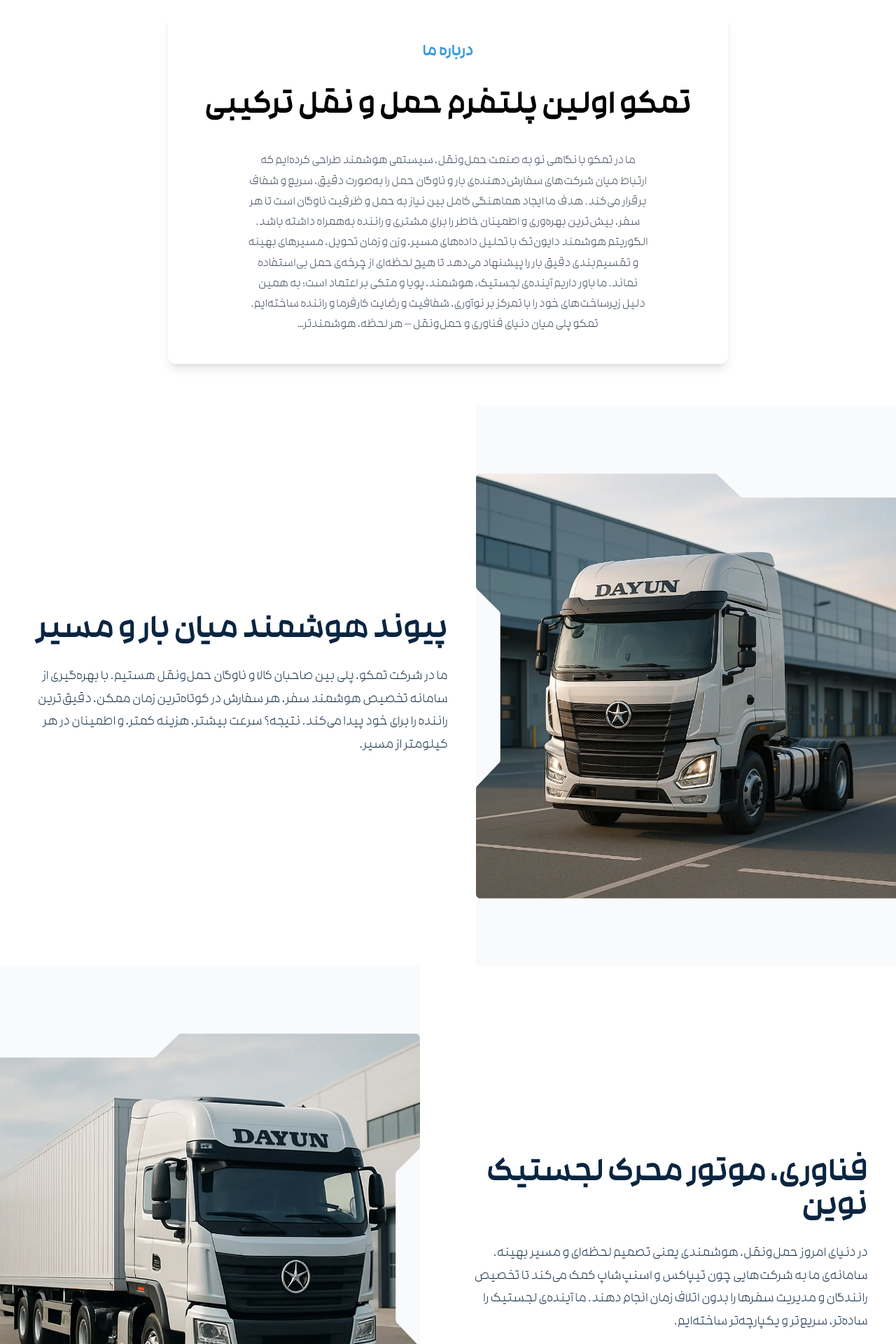
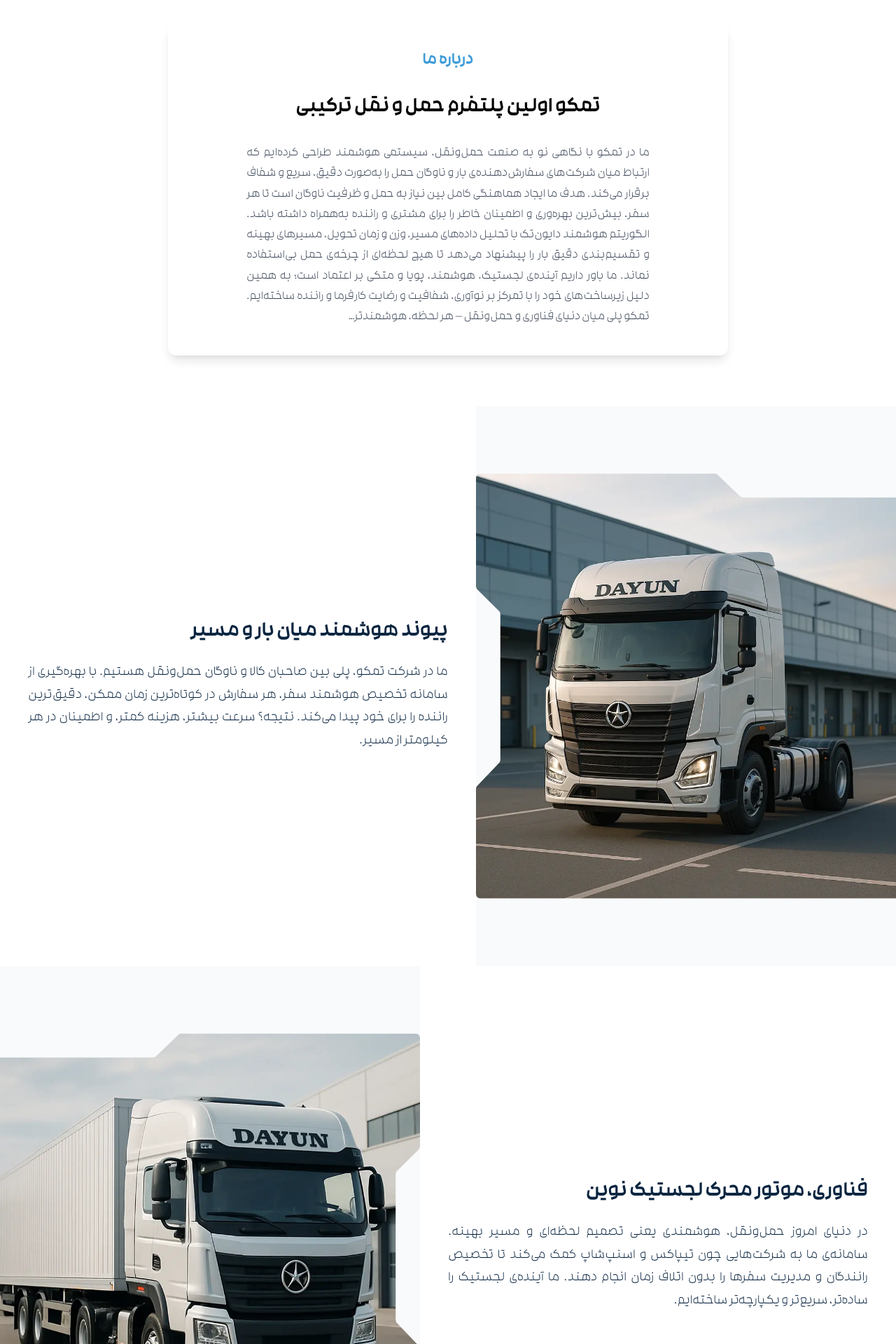
Before and after one commit to AMIRBAXXTER/tmco_project, a Next.js app in the folder frontend/: page /about in a window 1280 px wide. Shown: the part 220-2140 px from the top of the page at 70% size. Built offline with nearby package versions, Linux system fonts and the light colour scheme; no server answers.

Commit message:
fix page texts in all components

```diff
--- a/frontend/src/app/about/components/AboutBottom.js
+++ b/frontend/src/app/about/components/AboutBottom.js
@@ -29,7 +29,7 @@ export default function AboutBottom() {
 
           <p
             key="paragraph"
-            className="w-full sm:w-4/5 text-center mx-auto text-base md:text-lg leading-relaxed text-gray-700"
+            className="w-full sm:w-4/5 mx-auto text-base md:text-lg leading-relaxed text-gray-700 text-justify"
           >
             ما در تمکو باور داریم که حمل‌ونقل تنها جابه‌جایی بار نیست، بلکه
             زنجیره‌ای از اعتماد، دقت و تصمیم‌گیری هوشمند است. هر مسیر برای ما
--- a/frontend/src/app/about/components/AboutTitle.js
+++ b/frontend/src/app/about/components/AboutTitle.js
@@ -30,12 +30,12 @@ export default function AboutTitle() {
 
           <h1
             key="main-title"
-            className="font-bold text-3xl md:text-5xl text-center leading-tight"
+            className="font-bold text-3xl leading-tight text-justify"
           >
             تمکو اولین پلتفرم حمل و نقل ترکیبی
           </h1>,
 
-          <p key="paragraph" className="w-full sm:w-4/5 text-center text-base md:text-lg mx-auto leading-relaxed text-gray-700">
+          <p key="paragraph" className="w-full sm:w-4/5 text-base md:text-lg mx-auto leading-relaxed text-gray-700 text-justify">
             ما در تمکو با نگاهی نو به صنعت حمل‌ونقل، سیستمی هوشمند طراحی کرده‌ایم که ارتباط میان شرکت‌های سفارش‌دهنده‌ی بار و ناوگان حمل را به‌صورت دقیق، سریع و شفاف برقرار می‌کند. هدف ما ایجاد هماهنگی کامل بین نیاز به حمل و ظرفیت ناوگان است تا هر سفر، بیش‌ترین بهره‌وری و اطمینان خاطر را برای مشتری و راننده به‌همراه داشته باشد.
 
             الگوریتم هوشمند دایون‌تک با تحلیل داده‌های مسیر، وزن و زمان تحویل، مسیرهای بهینه و تقسیم‌بندی دقیق بار را پیشنهاد می‌دهد تا هیچ لحظه‌ای از چرخه‌ی حمل بی‌استفاده نماند.
--- a/frontend/src/app/about/components/BottomSection.js
+++ b/frontend/src/app/about/components/BottomSection.js
@@ -44,13 +44,13 @@ export default function BottomSection() {
         {[
           <h2
             key="title"
-            className="text-3xl md:text-5xl font-bold mb-6 text-[#0A2540]"
+            className="text-3xl font-bold mb-6 text-[#0A2540] text-justify"
           >
             فناوری، موتور محرک لجستیک نوین
           </h2>,
           <p
             key="desc"
-            className="text-[#0A2540] text-xl leading-relaxed"
+            className="text-[#0A2540] text-xl leading-relaxed text-justify"
           >
             در دنیای امروز حمل‌ونقل، هوشمندی یعنی تصمیم لحظه‌ای و مسیر بهینه.
             سامانه‌ی ما به شرکت‌هایی چون تیپاکس و اسنپ‌شاپ کمک می‌کند تا تخصیص
--- a/frontend/src/app/about/components/TopSection.js
+++ b/frontend/src/app/about/components/TopSection.js
@@ -43,11 +43,11 @@ export default function TopSection() {
         {[
           <h2
             key="title"
-            className="text-3xl md:text-5xl font-bold mb-6 text-[#0A2540]"
+            className="text-3xl font-bold mb-6 text-[#0A2540] text-justify"
           >
             پیوند هوشمند میان بار و مسیر
           </h2>,
-          <p key="desc" className="text-[#0A2540] text-xl leading-relaxed">
+          <p key="desc" className="text-[#0A2540] text-xl leading-relaxed text-justify">
             ما در شرکت تمکو، پلی بین صاحبان کالا و ناوگان حمل‌ونقل هستیم. با
             بهره‌گیری از سامانه تخصیص هوشمند سفر، هر سفارش در کوتاه‌ترین زمان
             ممکن، دقیق‌ترین راننده را برای خود پیدا می‌کند. نتیجه؟ سرعت بیشتر،
--- a/frontend/src/app/contact/components/ContactTitle.js
+++ b/frontend/src/app/contact/components/ContactTitle.js
@@ -30,7 +30,7 @@ export default function ContactTitle() {
 
                     <p
                         key="main-title"
-                        className="font-bold text-2xl leading-tight text-right w-full whitespace-pre-line"
+                        className="font-bold text-2xl leading-tight w-full whitespace-pre-line text-justify"
                     >
                         {`ما در تمکو ارزش زیادی برای نظرات و پیشنهادهای شما قائل هستیم.
 
--- a/frontend/src/app/contact/components/MainForm.js
+++ b/frontend/src/app/contact/components/MainForm.js
@@ -141,7 +141,7 @@ export default function MainForm() {
                   <path d="M30 31.5C32.4853 31.5 34.5 29.4853 34.5 27C34.5 24.5147 32.4853 22.5 30 22.5C27.5147 22.5 25.5 24.5147 25.5 27C25.5 29.4853 27.5147 31.5 30 31.5Z"
                     stroke="white" strokeWidth="2" strokeLinecap="round" strokeLinejoin="round" />
                 </svg>
-                <span className="text-base md:text-lg font-medium leading-6 text-right">
+                <span className="text-base md:text-lg font-medium leading-6 text-right text-justify">
                   تهران، شهرک استقلال ریا، خیابان سپاه اسلام ۳۶، خیابان شهید عباس شفیعی هنجنی، پلاک ۴، طبقه همکف
                 </span>
               </div>
--- a/frontend/src/app/services/components/BottomSection.js
+++ b/frontend/src/app/services/components/BottomSection.js
@@ -55,7 +55,7 @@ export default function BottomSection() {
         <h2 className="text-3xl md:text-5xl font-bold mb-6 text-[#0A2540]">
           امنیت و سرعت
         </h2>
-        <p className="text-[#0A2540] text-xl leading-relaxed max-w-2xl">
+        <p className="text-[#0A2540] text-xl leading-relaxed max-w-2xl text-justify">
           جاده هنوز قلب زنجیرهٔ تأمین است، اما در تمکو با موتور فناوری می‌تپد. ناوگان زمینی ما با سیستم موقعیت‌یابی و تحلیل لحظه‌ای ترافیک، هر مسیر را با هوش مصنوعی انتخاب می‌کند تا تحویل‌ها سریع‌تر و کم‌هزینه‌تر انجام شوند. همه‌چیز، از زمان حرکت تا رسیدن، قابل‌پیگیری و گزارش‌دهی است. امنیت، پاسخ‌گویی و سرعت؛ سه پایه‌ای که حمل‌ونقل زمینی تمکو بر آن استوار است.
         </p>
       </MotionEffect>
--- a/frontend/src/app/services/components/MiddleSection.js
+++ b/frontend/src/app/services/components/MiddleSection.js
@@ -55,7 +55,7 @@ export default function MiddleSection() {
         <h2 className="text-3xl md:text-5xl font-bold mb-6 text-[#0A2540]">
           سریع و ایمن
         </h2>
-        <p className="text-[#0A2540] text-xl leading-relaxed max-w-2xl">
+        <p className="text-[#0A2540] text-xl leading-relaxed max-w-2xl text-justify">
           وقتی زمان مهم‌تر از هر چیز است، تمکو راه‌حل شماست. شبکه هوایی ما با اتصال مستقیم به سامانه‌های جهانی پرواز، برنامه‌ریزی و رهگیری محموله‌ها را با دقت میلی‌ثانیه انجام می‌دهد. از لحظهٔ بارگیری تا تحویل، همه‌چیز به‌صورت دیجیتال پایش می‌شود. این یعنی سرعت واقعی با امنیت تضمین‌شده — برای محموله‌هایی که ارزش‌شان فراتر از عدد است.
         </p>
       </MotionEffect>
--- a/frontend/src/app/services/components/ServicesTitle.js
+++ b/frontend/src/app/services/components/ServicesTitle.js
@@ -30,12 +30,12 @@ export default function ServicesTitle() {
 
           <h1
             key="main-title"
-            className="font-bold text-3xl md:text-5xl text-center leading-tight"
+            className="font-bold text-3xl leading-tight text-justify"
           >
             راهکارهای جامع حمل و نقل و لجیستیک برای کسب و کارهای مدرن
           </h1>,
 
-          <p key="description" className="w-full sm:w-4/5 text-center text-base md:text-lg mx-auto leading-relaxed text-gray-700">
+          <p key="description" className="w-full sm:w-4/5 text-center text-base md:text-lg mx-auto leading-relaxed text-gray-700 text-justify">
             تمکو یک پلتفرم جامع برای مدیریت رانندگان، نمایندگی ها و مشتریان سازمانی است. طراحی شده برای شرکت هایی که به دنبال شفافیت، مقیاس پذیری و کاهش هزینه های عملیاتی  هستند.
           </p>,
           <a
@@ -43,7 +43,7 @@ export default function ServicesTitle() {
             href="/files/driver-app.apk"
             download
             target="_blank"
-            className="bg-[#3C9BD8] text-center text-white font-bold w-1/2 py-3 rounded-xl
+            className="bg-[#3C9BD8] text-center text-white font-bold w-1/2 py-4 rounded-xl
                transition-colors duration-100 ease-in
                hover:bg-[#036FD0]"
           >
--- a/frontend/src/app/services/components/TopSection.js
+++ b/frontend/src/app/services/components/TopSection.js
@@ -55,7 +55,7 @@ export default function BottomSection() {
         <h2 className="text-3xl md:text-5xl font-bold mb-6 text-[#0A2540]">
           مطمئن و اقتصادی
         </h2>
-        <p className="text-[#0A2540] text-xl leading-relaxed max-w-2xl">
+        <p className="text-[#0A2540] text-xl leading-relaxed max-w-2xl text-justify">
           در دنیای امروز، سرعت دیگر تنها معیار نیست؛ دقت و برنامه‌ریزی هوشمند اهمیت بیشتری دارد. خدمات ریلی تمکو با استفاده از فناوری‌های داده‌محور، مسیرها را پیش از حرکت تحلیل و بهینه‌سازی می‌کند. هر واگن مجهز به سیستم رصد لحظه‌ای است تا موقعیت و وضعیت بار در تمام مسیر قابل‌پیگیری باشد. نتیجه؟ انتقال مطمئن، منظم و اقتصادی؛ مخصوص برندهایی که به کیفیت و شفافیت اهمیت می‌دهند.
         </p>
       </MotionEffect>
--- a/frontend/src/app/services/page.js
+++ b/frontend/src/app/services/page.js
@@ -16,7 +16,7 @@ export default function Home() {
       <MiddleSection />
       <BottomSection />
       <h3 className="text-center text-2xl md:text-4xl font-bold mt-10">چرا تمکو؟</h3>
-      <p className="text-center text-xl my-10 mx-10 md:mx-25">در دنیایی که سرعت و اطلاعات حرف اول را می‌زنند، انتخاب شریک درست تفاوتی حیاتی ایجاد می‌کند. تمکو فقط یک شرکت حمل‌ونقل نیست؛ یک سامانه هوشمند است که تمامی مسیرها — زمینی، هوایی و ریلی — را در شبکه‌ای منسجم از داده و تحلیل زنده به هم پیوند می‌دهد.
+      <p className="text-center text-xl my-10 mx-10 md:mx-25 text-justify">در دنیایی که سرعت و اطلاعات حرف اول را می‌زنند، انتخاب شریک درست تفاوتی حیاتی ایجاد می‌کند. تمکو فقط یک شرکت حمل‌ونقل نیست؛ یک سامانه هوشمند است که تمامی مسیرها — زمینی، هوایی و ریلی — را در شبکه‌ای منسجم از داده و تحلیل زنده به هم پیوند می‌دهد.
 
         ما باور داریم «اعتماد» از شفافیت می‌آید، و شفافیت از فناوری. به همین دلیل هر مرحله از مسیر با گزارش‌های لحظه‌ای، پشتیبانی انسانی و الگوریتم‌های پیش‌بینی طراحی شده تا مطمئن باشید محموله‌تان در امن‌ترین مسیر ممکن حرکت می‌کند.
 
--- a/frontend/src/components/BlogCarousel.js
+++ b/frontend/src/components/BlogCarousel.js
@@ -46,7 +46,7 @@ export default function BlogCarousel({ posts }) {
                   <h3 className="text-lg md:text-xl font-bold mb-3 text-[#0A2540] line-clamp-2">
                     {post.title}
                   </h3>
-                  <p className="text-sm md:text-base text-gray-700 leading-relaxed line-clamp-4">
+                  <p className="text-sm md:text-base text-gray-700 leading-relaxed line-clamp-4 text-justify">
                     {post.content || "—"}
                   </p>
                 </div>
```
